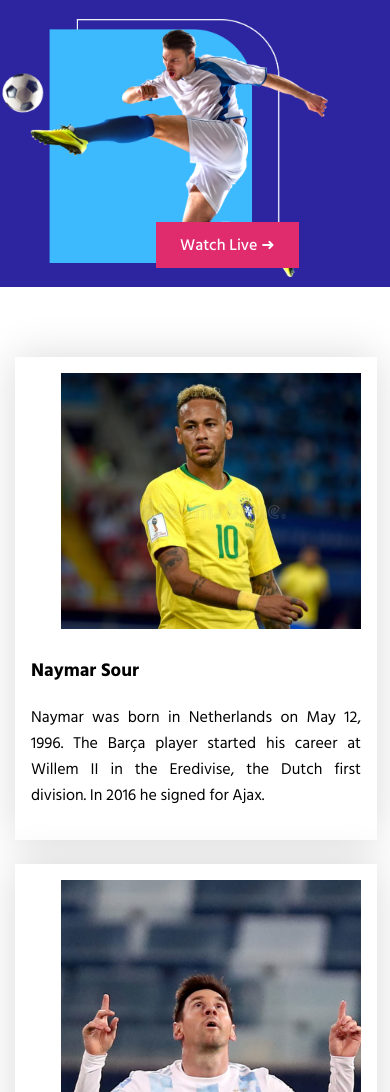
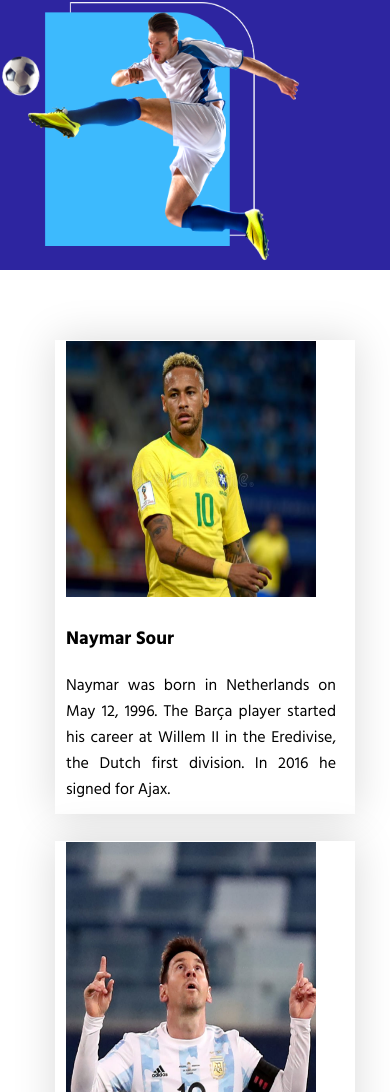
Before and after one commit to TanvirHNur/responsive-football-website, a plain HTML site: page index.html in a window 390 px wide. Shown: the part 418-1510 px from the top of the page. Drawn offline with Linux system fonts and the light colour scheme.

Commit message:
testing-responsiveness

```diff
--- a/style.css
+++ b/style.css
@@ -230,9 +230,13 @@
 /*------------------- responsiveness for Mobile */
 @media only screen and (max-width: 688px) {
     /* header style */
+    nav{
+        margin-bottom: 0;
+    }
 header{
     background: #2D25A0;
     margin-bottom: 70px;
+    width: 410px;
 }
 .header-part{
     display: flex;
@@ -241,12 +245,12 @@
 
 }
 .header-title{
-    /* margin-left: 156px; */
-    /* font-size: 40px; */
+    margin: 0;
+    padding: 10px 100px;
+    box-sizing: border-box;
     font-size: 36px;
     font-weight: 700;
     color: #FFF;
-    /* line-height: 100px; */
 
 }
 .header-title a{
@@ -256,13 +260,12 @@
     font-size: 16px;
     font-weight: 500;
     padding: 10px 24px;
-    position: absolute;
-    top: 640px;
-    /* top: 650px; */
+    /* position: absolute;
+    top: 580px; */
 }
 .header-thumbnail img{
-    margin-top: 10px;
-    width: 329px;
+    margin-top: 40px;
+    width: 300px;
     height: 259.17px;
 }
 
@@ -270,17 +273,26 @@
 .player-container{
     display: grid;
     grid-template-columns: repeat(1, 1fr);
-    grid-row-gap: 24px;
-    padding: 0px 0px;
-    /* padding-right: 180px; */
+    /* grid-row-gap: 24px; */
+    /* padding: 0px 0px; */
+    padding: 0;
 }
 .player{
-    margin: 0px 15px;
-    background: #FFFFFF;
-    border: 1px solid #FFFFFF;
-    box-shadow: 0px 0px 40px rgba(0, 0, 0, 0.15);
+    width: 300px;
+    height: 474px;
+    margin: 0px 55px;
+    padding: 0px 10px;
+    box-sizing: border-box;
 }
-
+.player-img img {
+    width: 250px;
+    height: 256px;
+    padding-left: 0px;
+}
+.player-detial{
+    width: 270px;
+}
+/* padding-right: 180px; *
 /* ------------------nav bar------ */
 .log-in-btn a{
     text-decoration: none;
@@ -333,7 +345,7 @@
     display: grid;
     grid-template-columns: repeat(1, 1fr);
     grid-gap: 20px;
-    padding: 20px 20px 20px 20px;
+    /* padding: 20px 20px 20px 20px; */
 }
 .club-partner img{
     width: 80%;
```
